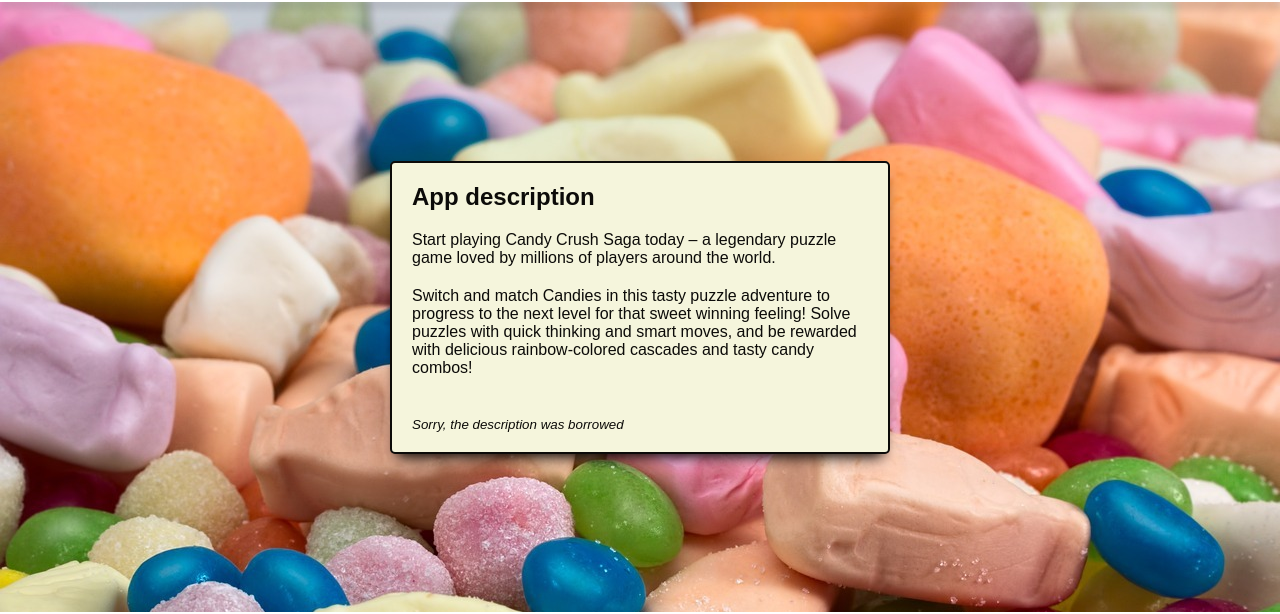
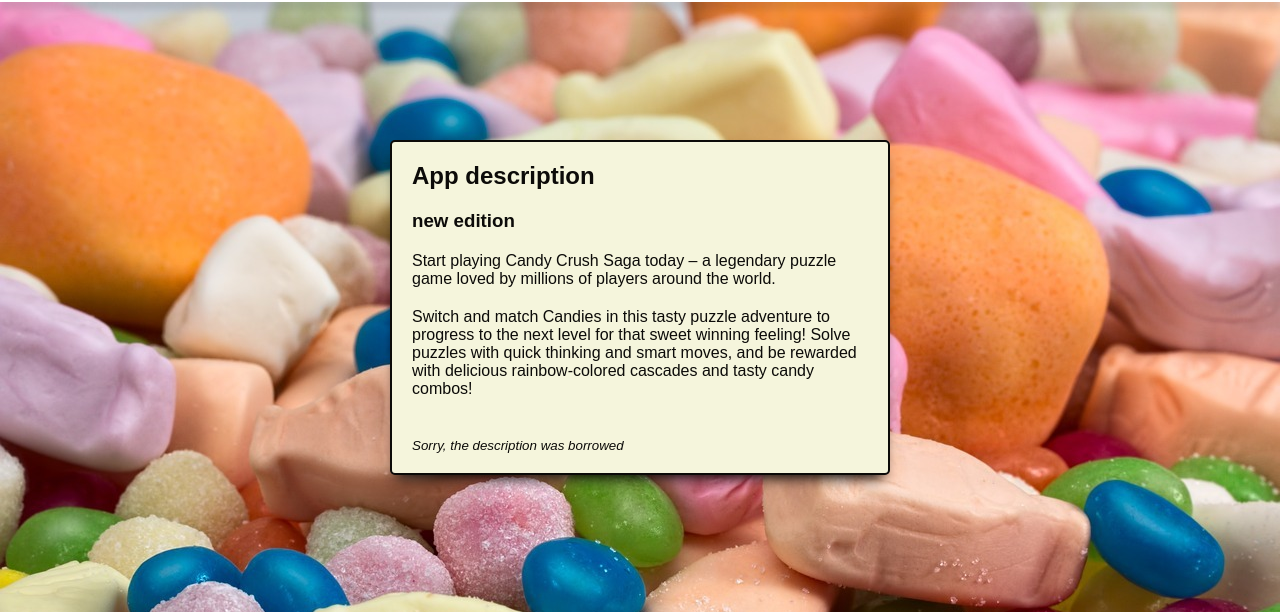
Before and after one commit to VeraArk/homework_1_git, a plain HTML site: page index.html in a window 1280 px wide. Shown: the part 68-682 px from the top of the page. Drawn offline with Linux system fonts and the light colour scheme.

Commit message:
new control

```diff
--- a/index.html
+++ b/index.html
@@ -14,6 +14,7 @@
       <main>
         <div class="description">
           <h2>App description</h2>
+          <h3>new edition</h3>
           <p>
             Start playing Candy Crush Saga today – a legendary puzzle game loved
             by millions of players around the world.</p>
```
